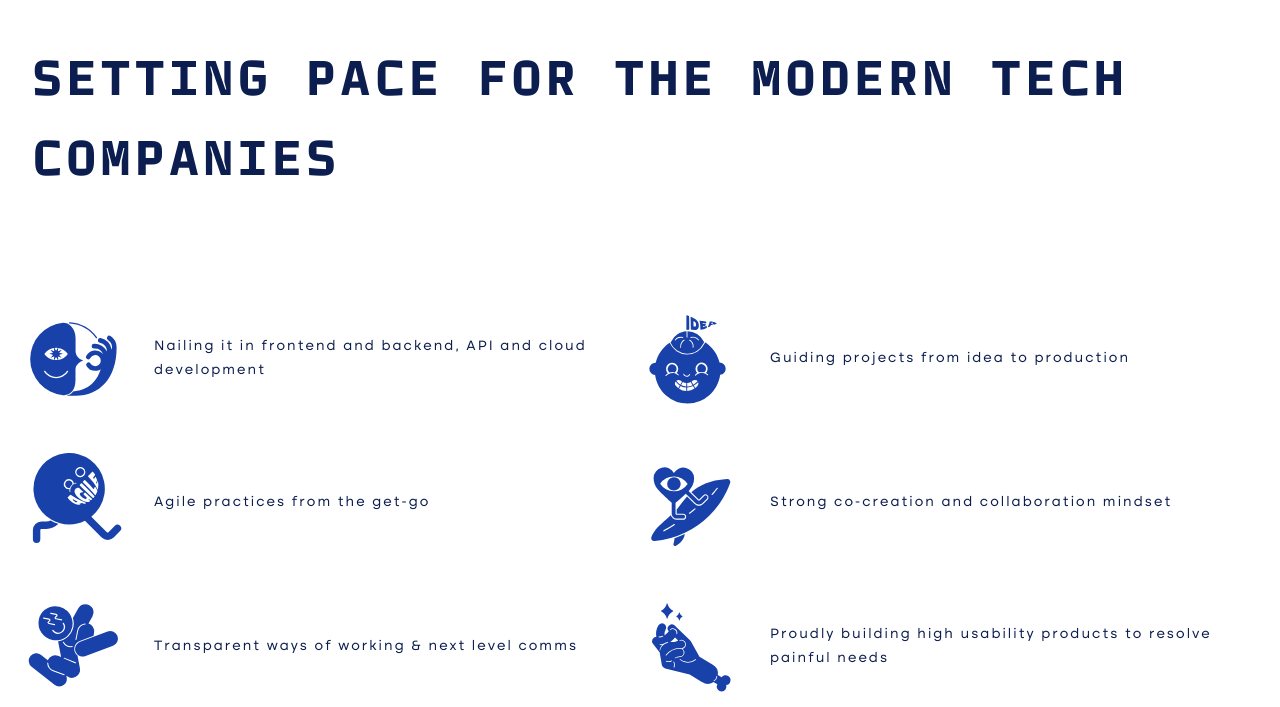
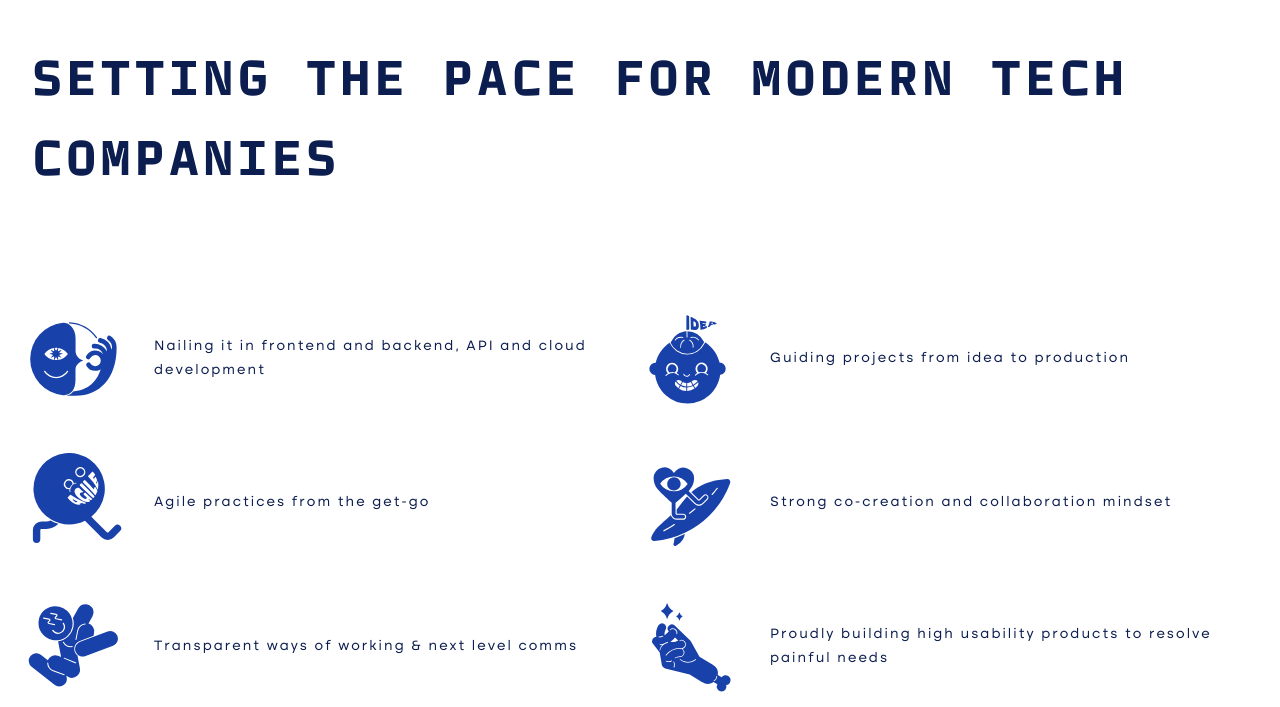
Before and after one commit to rareagency/rare.fi, a Next.js app: page / in a window 1280 px wide. Shown: the part 3319-4026 px from the top of the page. Built offline with nearby package versions, Linux system fonts and the light colour scheme; a small style sheet from the web is missing.

Commit message:
fix: better language

```diff
--- a/components/Company/Company.tsx
+++ b/components/Company/Company.tsx
@@ -5,7 +5,7 @@ const Company = () => {
   return (
     <section id="company" className="col-all layout-grid p-8 pt-0 md:pt-8">
       <h1 className="col-start-2 col-span-6 pt-32 font-header-mono md:pt-8">
-        Setting pace for the modern tech companies
+        Setting the pace for modern tech companies
       </h1>
       <div className="row-start-2 col-all">
         <FeatureBox />
```
